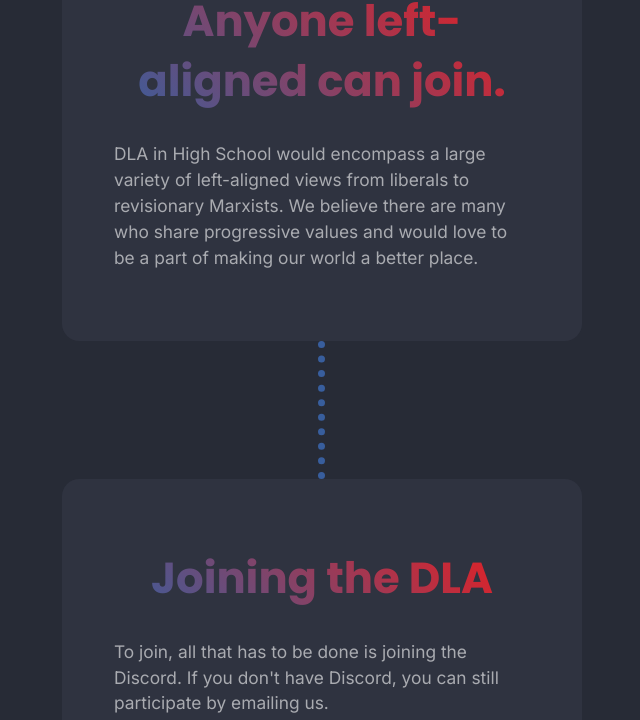
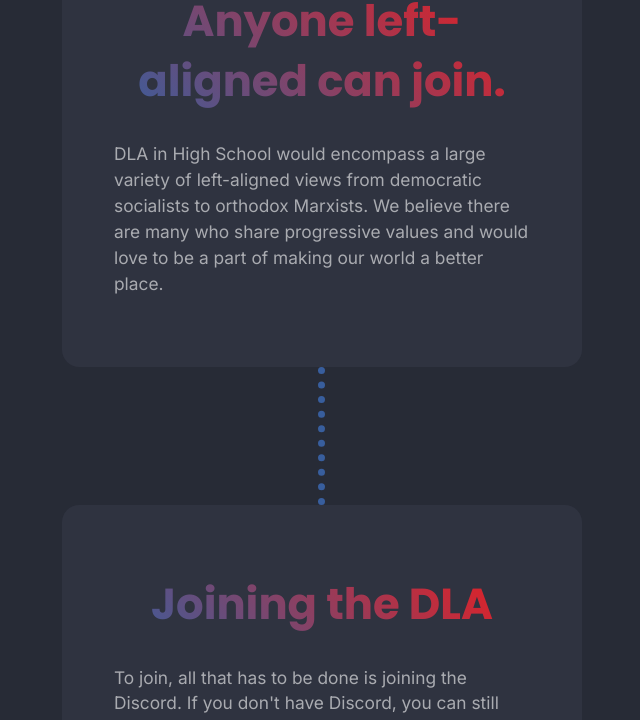
Before and after one commit to DeerfieldLeftAlliance/DLAWeb, a plain HTML site: page index.html in a window 1280 px wide. Shown: the part 2249-2969 px from the top of the page, without its empty margins (318-958 px from the left). Drawn offline with Linux system fonts and the light colour scheme.

Commit message:
Update index.html

```diff
--- a/index.html
+++ b/index.html
@@ -93,7 +93,7 @@
 										<div class="inner" data-onvisible-trigger="1">
 											<p id="text12" class="style3">Composition</p>
 											<h2 id="text10" class="style1">Anyone left-aligned can join.</h2>
-											<p id="text11" class="style4">DLA in High School would encompass a large variety of left-aligned views from liberals to revisionary Marxists. We believe there are many who share progressive values and would love to be a part of making our world a better place.</p>
+											<p id="text11" class="style4">DLA in High School would encompass a large variety of left-aligned views from democratic socialists to orthodox Marxists. We believe there are many who share progressive values and would love to be a part of making our world a better place.</p>
 										</div>
 									</div>
 								</div>
```
